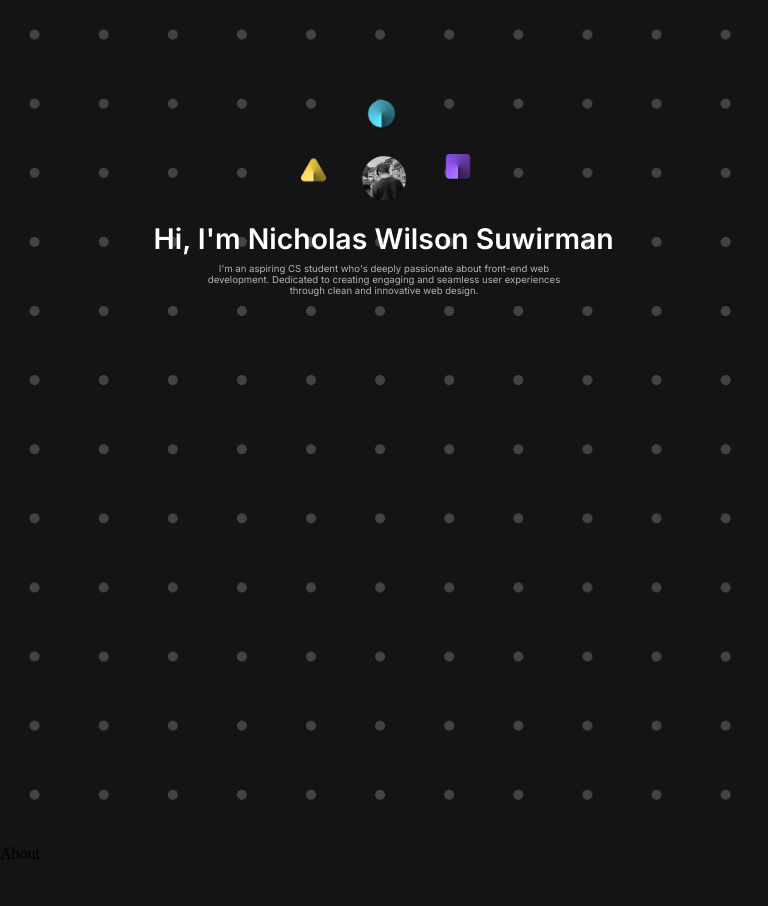
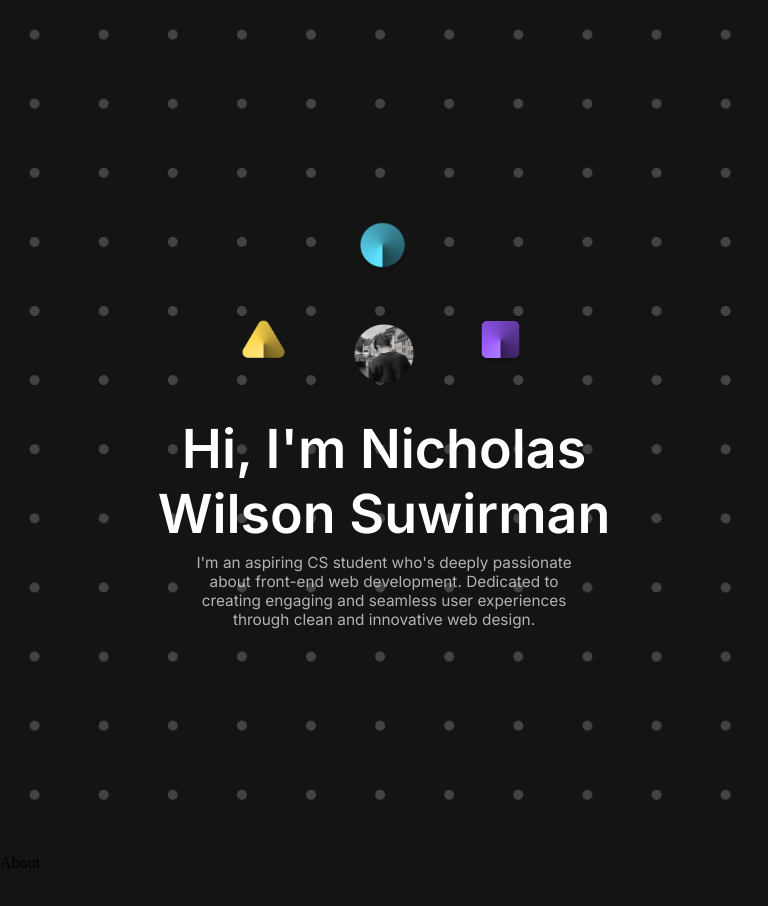
Before and after one commit to nicholassuwirman/Nicholas-Wilson-Suwirman-Portfolio, a React (Vite) app: page / in a window 768 px wide. Shown: the top 906 px of the page. Built offline with nearby package versions, Linux system fonts and the light colour scheme; a web font is replaced by a local one.

Commit message:
Added hero tablet section

```diff
--- a/src/containers/hero/hero.css
+++ b/src/containers/hero/hero.css
@@ -224,13 +224,12 @@
 @media screen and (max-width: 767px) {
   .menu {
     padding: 10vw 15vw;
-    height: 100vh;
   }
 
   .navbar-mobile-menu {
     display: flex;
     padding-left: 62vw;
-    margin-bottom: 41vw;
+    margin-bottom: 45vw;
   }
 
   .menu-items {
@@ -239,6 +238,7 @@
 
   .hero-title {
     font-size: 8.2vw;
+    text-align: center;
   }
 
   .hero-description {
@@ -248,24 +248,24 @@
 
   .hero-wilson-image {
     height: 10vw;
-    top: 63vw;
+    top: 68vw;
   }
 
   .hero-triangle {
     height: 9.5vw;
-    top: 61vw;
+    top: 65vw;
     left: 28.5vw;
   }
 
   .hero-square {
     height: 7.5vw;
-    top: 61.7vw;
+    top: 65.7vw;
     right: 30vw;
   }
 
   .hero-circle {
     height: 8.5vw;
-    top: 45vw;
+    top: 49vw;
     left: 45.5vw;
   }
 
@@ -273,3 +273,51 @@
     font-size: 3vw;
   }
 }
+
+@media only screen and (min-width: 768px) and (max-width: 1024px) {
+  .menu {
+    padding: 0 20vw;
+    padding-top: 7vw;
+  }
+
+  .menu a {
+    font-size: 3vw;
+  }
+
+  .hero-title {
+    font-size: 7vw;
+    text-align: center;
+  }
+
+  .hero-description {
+    font-size: 2vw;
+    padding: 0 4vw;
+  }
+
+  .menu-items {
+    margin-bottom: 20vw;
+  }
+
+  .hero-wilson-image {
+    height: 8vw;
+    top: 42vw;
+  }
+
+  .hero-triangle {
+    height: 7.5vw;
+    top: 41vw;
+    left: 30.5vw;
+  }
+
+  .hero-square {
+    height: 5.5vw;
+    top: 41.8vw;
+    right: 32vw;
+    }
+
+  .hero-circle {
+    height: 6.5vw;
+    top: 29vw;
+    left: 46.5vw;
+  }
+}
```
